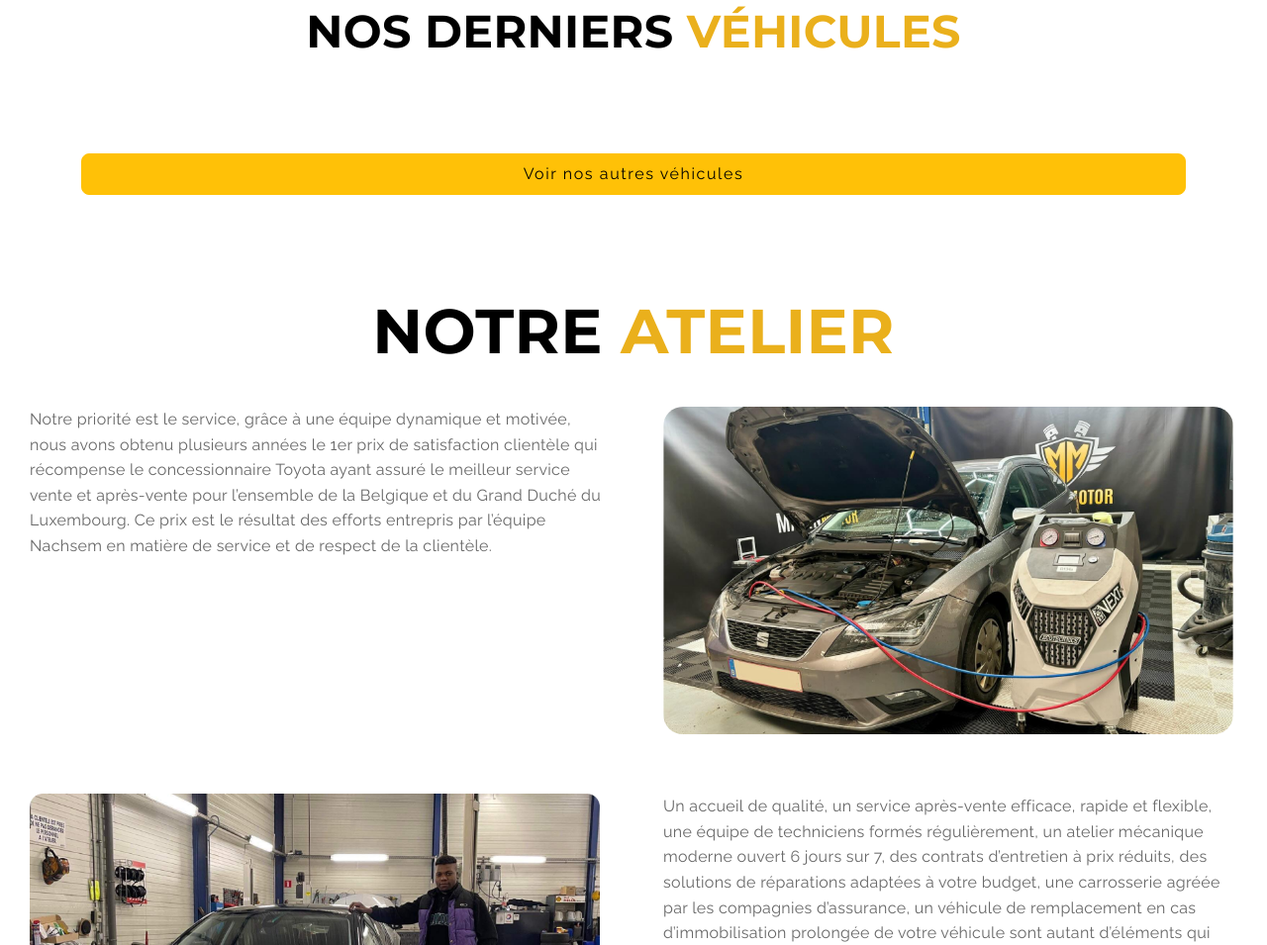
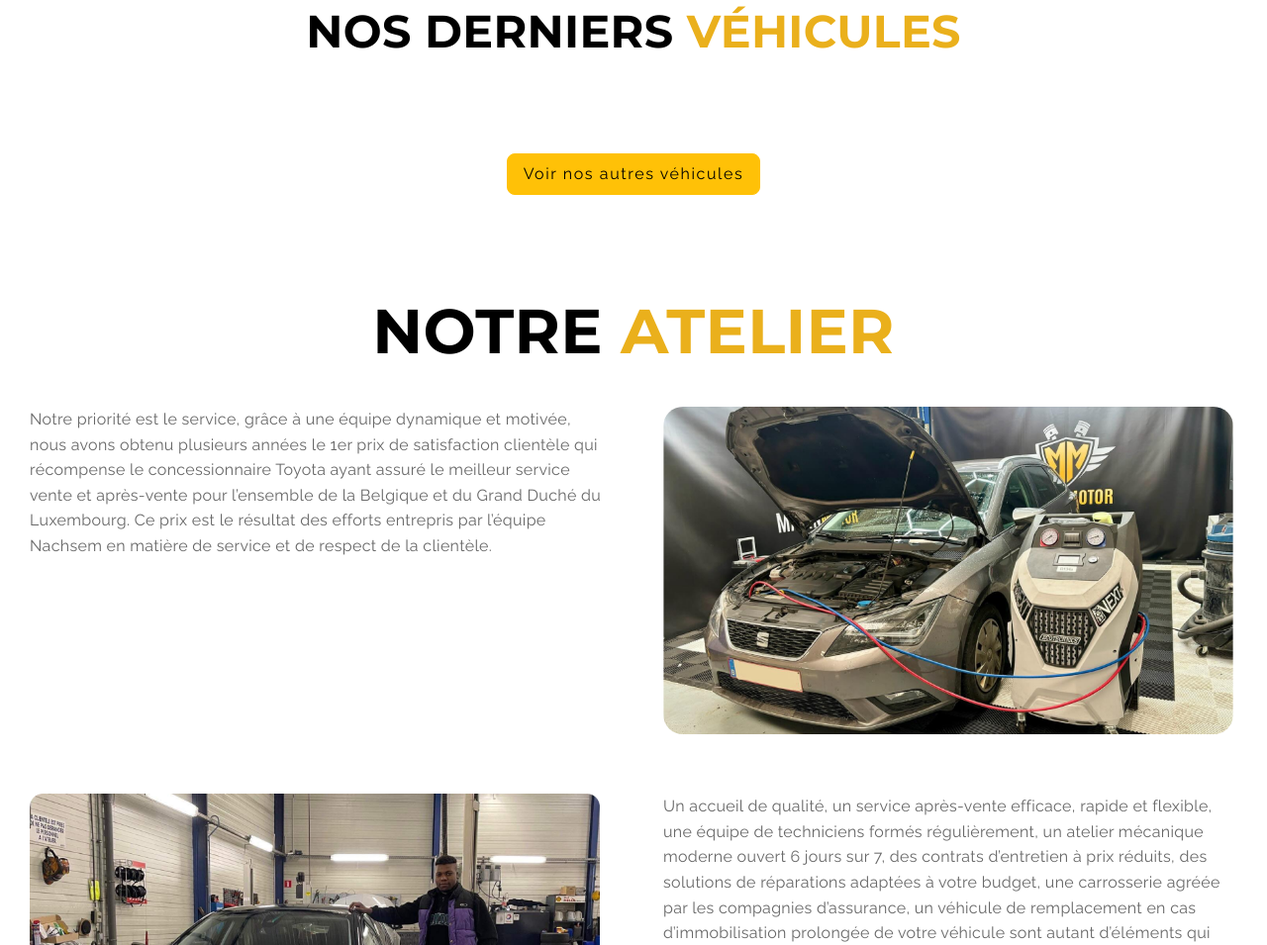
Before and after one commit to pavankumar2004/main, a website: page views/index.html in a window 1280 px wide. Shown: the part 781-1736 px from the top of the page at 99% size. Drawn offline with nearby package versions, Linux system fonts and the light colour scheme; no server answers.

Commit message:
Update index.html

```diff
--- a/views/index.html
+++ b/views/index.html
@@ -124,7 +124,7 @@
     <div class="row">
         <div class="col-12">
             <a href="/listing">
-                <button type="button" class="btn btn-warning btn-lg w-100 h-100"
+                <button type="button" class="btn btn-warning btn-lg"
                         style="white-space: normal; line-height: 1.5; padding: 0.5rem 1rem;">
                     Voir nos autres véhicules
                 </button>
```
